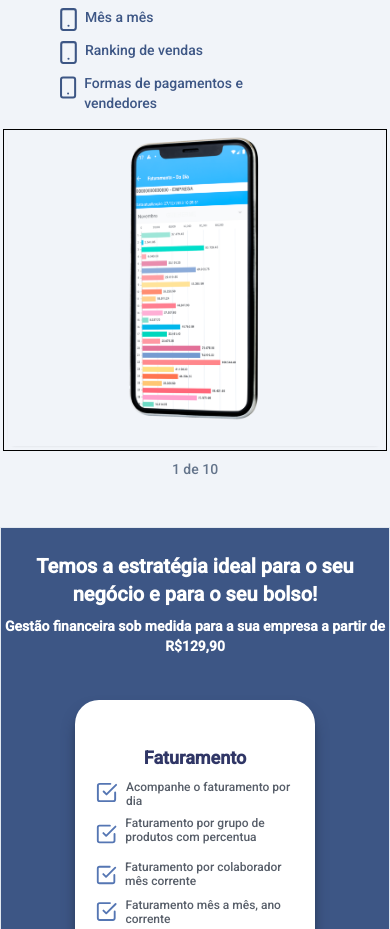
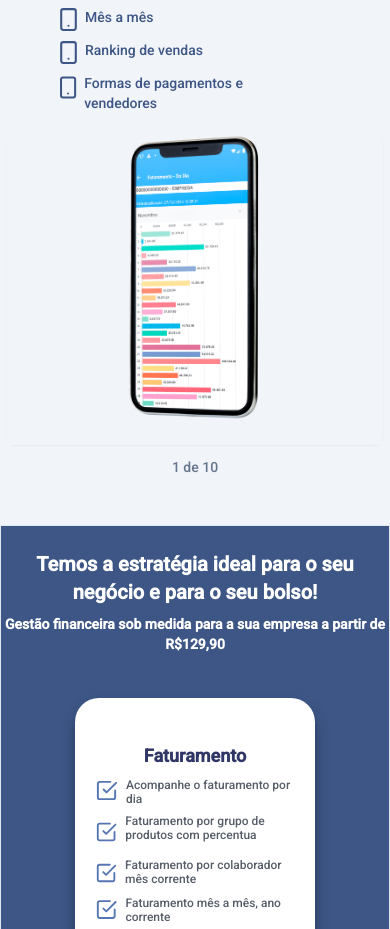
Before and after one commit to EvaldoFerreiraMoreira/site-siad, a Next.js app: page / in a window 390 px wide. Shown: the part 3650-4579 px from the top of the page. Built offline with nearby package versions, Linux system fonts and the light colour scheme.

Commit message:
fix: remove border in carrosselmobilemobile

```diff
--- a/src/app/(Home)/components/componentsMobile/CorroselMobileMobile.tsx
+++ b/src/app/(Home)/components/componentsMobile/CorroselMobileMobile.tsx
@@ -114,7 +114,7 @@ const CorroselMobileMobile = () => {
                 </div>
             </div>
             <div>
-                <Carousel className="w-96 border border-black" setApi={setApi}>
+                <Carousel className="w-96" setApi={setApi}>
                     <CarouselContent>
                         {test.map((item, index) => (
                             <CarouselItem key={index}>
```
